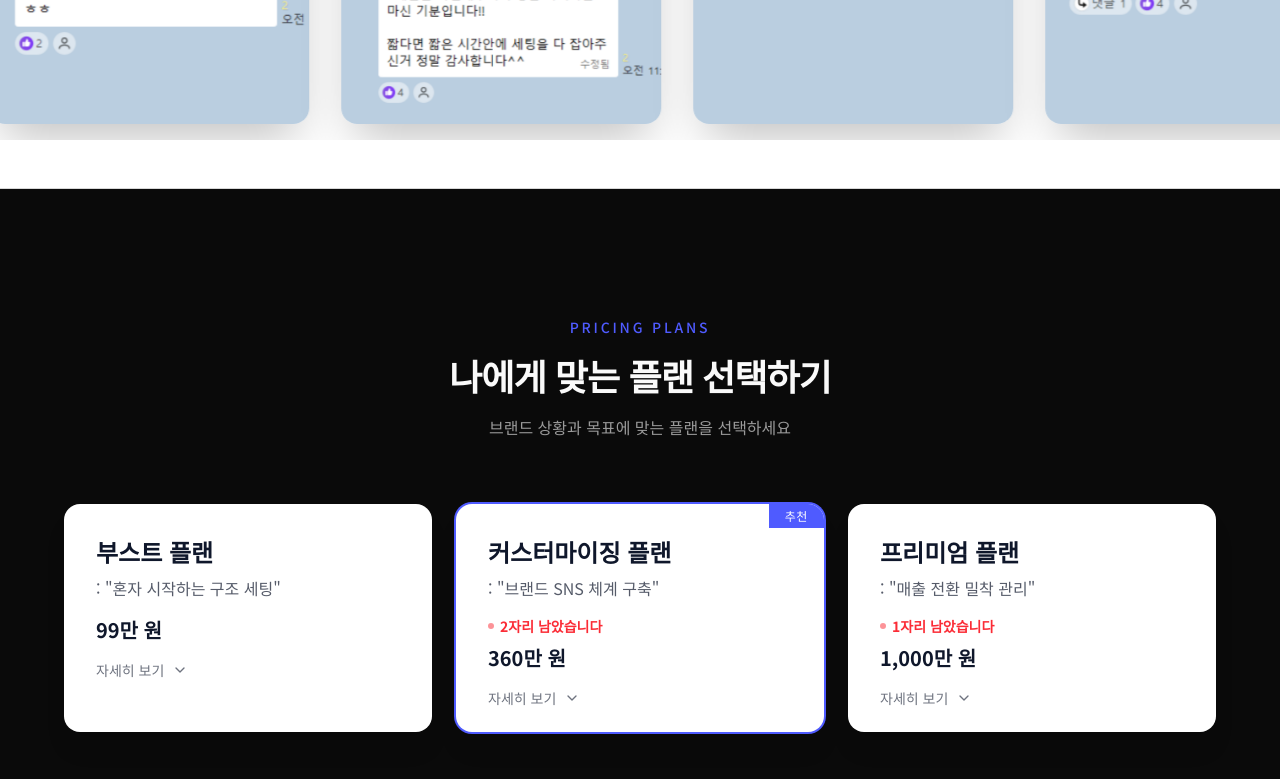
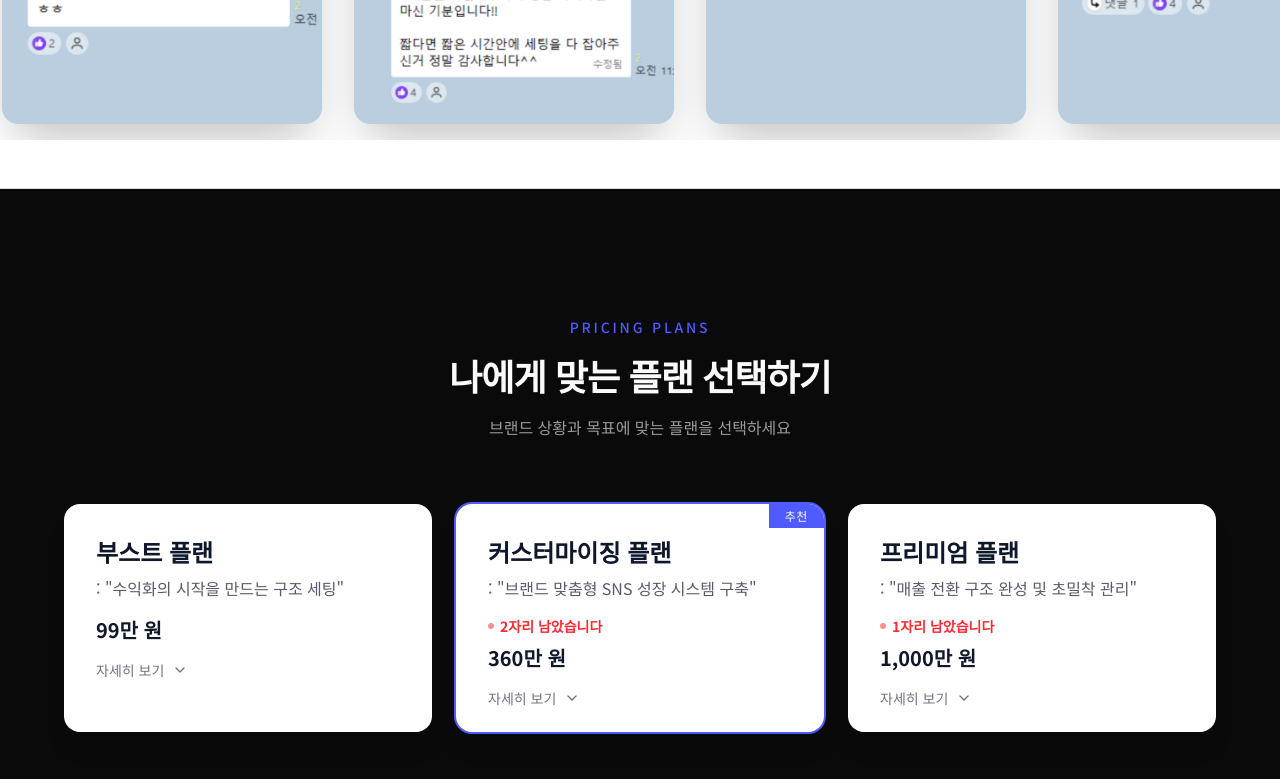
Before and after one commit to kimdoimnida-cell/coach, a Next.js app: page / in a window 1280 px wide. Shown: the part 5048-5827 px from the top of the page. Built offline with nearby package versions, Linux system fonts and the light colour scheme.

Commit message:
update pricing plan subtitles

```diff
--- a/components/sections/pricing-section.tsx
+++ b/components/sections/pricing-section.tsx
@@ -7,7 +7,7 @@ const plans = [
   {
     id: "starting",
     name: "부스트 플랜",
-    subtitle: "혼자 시작하는 구조 세팅",
+    subtitle: "수익화의 시작을 만드는 구조 세팅",
     price: "99만 원",
     features: [
       "AI 콘텐츠 기획/제작 자동화 패키지 제공",
@@ -21,7 +21,7 @@ const plans = [
   {
     id: "standard",
     name: "커스터마이징 플랜",
-    subtitle: "브랜드 SNS 체계 구축",
+    subtitle: "브랜드 맞춤형 SNS 성장 시스템 구축",
     price: "360만 원",
     overview: "총 8회 · 2개월 과정 / 주 1회 · 1시간 실시간 피드백 세션",
     features: [
@@ -101,7 +101,7 @@ const plans = [
   {
     id: "premium",
     name: "프리미엄 플랜",
-    subtitle: "매출 전환 밀착 관리",
+    subtitle: "매출 전환 구조 완성 및 초밀착 관리",
     price: "1,000만 원",
     spotsLeft: "1자리 남았습니다",
     features: [
```
